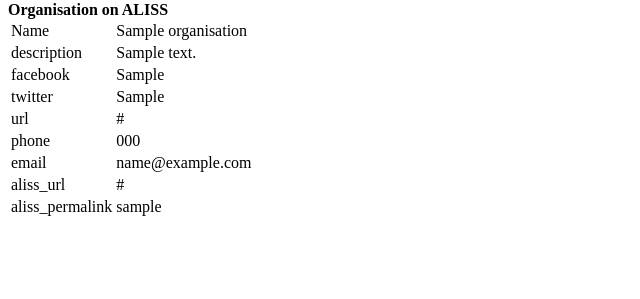
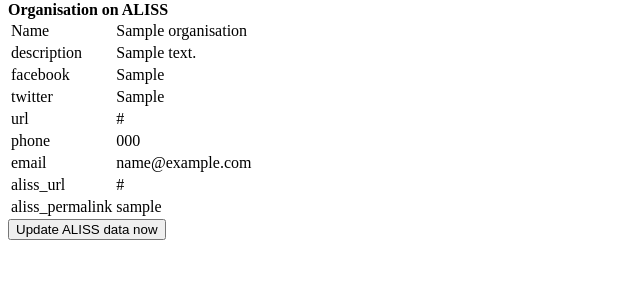
Before and after one commit to OpenDataServices/iCAN-Scot-Catalogue, a Django app: page /catalogueadmin/service/00000000-0000-0000-0000-000000000001 in a window 1280 px wide. Shown: the part 221-520 px from the top of the page, without its empty margins (0-640 px from the left). Run offline with Django 3.2, Linux system fonts and the light colour scheme; a user stored in the database is signed in; tables that the repository leaves empty hold one stand-in row (values such as "Sample post").

Commit message:
Update button in admin UI

```diff
--- a/catalogueapp/templates/catalogueapp/admin/service/index.html
+++ b/catalogueapp/templates/catalogueapp/admin/service/index.html
@@ -80,4 +80,10 @@
     </tr>
 </table>
 
+<form method="post">
+    {% csrf_token %}
+    <input type="hidden" name="action" value="update">
+    <input type="submit" value="Update ALISS data now">
+</form>
+
 {% endblock %}
--- a/catalogueapp/tools.py
+++ b/catalogueapp/tools.py
@@ -21,6 +21,11 @@
 
     def import_from_service_URL(self, url):
         response = requests.get(url.get_service_api_url())
+        response.raise_for_status()
+        return self._process_service_data(response.json())
+
+    def update_service(self, service):
+        response = requests.get('https://www.aliss.org/api/v4/services/' + str(service.aliss_id))
         response.raise_for_status()
         return self._process_service_data(response.json())
 
--- a/catalogueapp/views.py
+++ b/catalogueapp/views.py
@@ -63,4 +63,9 @@
     context = {
         'service': Service.objects.get(aliss_id=aliss_id),
     }
+
+    if request.method == 'POST' and request.POST['action'] == 'update':
+        importer = ALISS_Importer()
+        importer.update_service(context['service'])
+
     return render(request, 'catalogueapp/admin/service/index.html', context)
```
